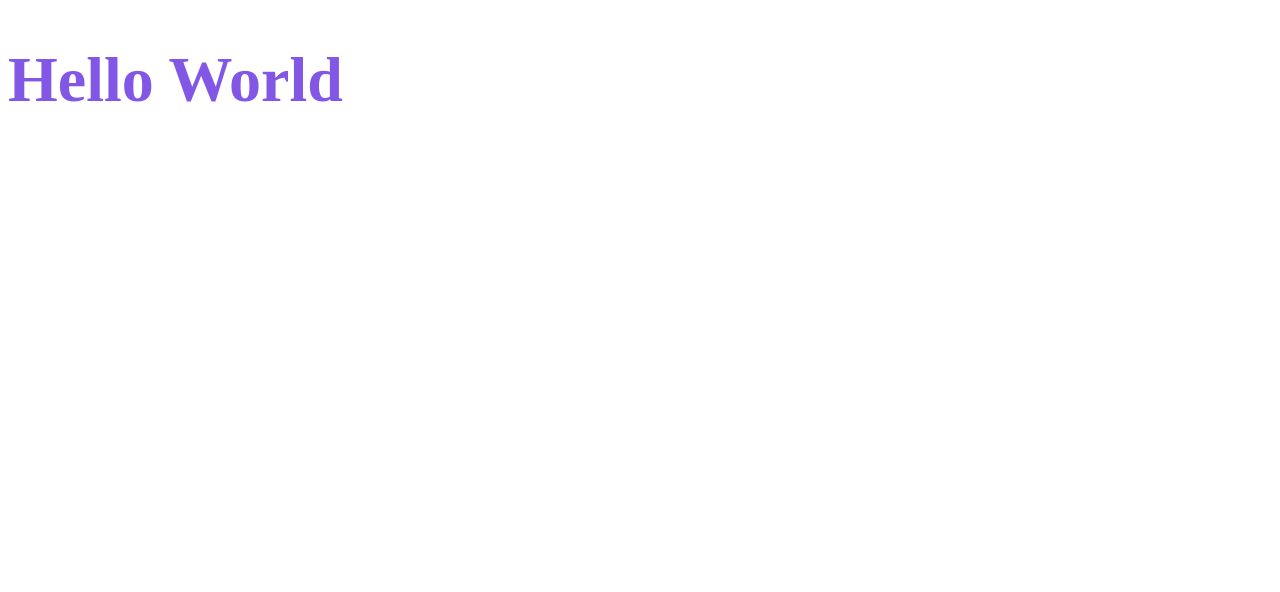
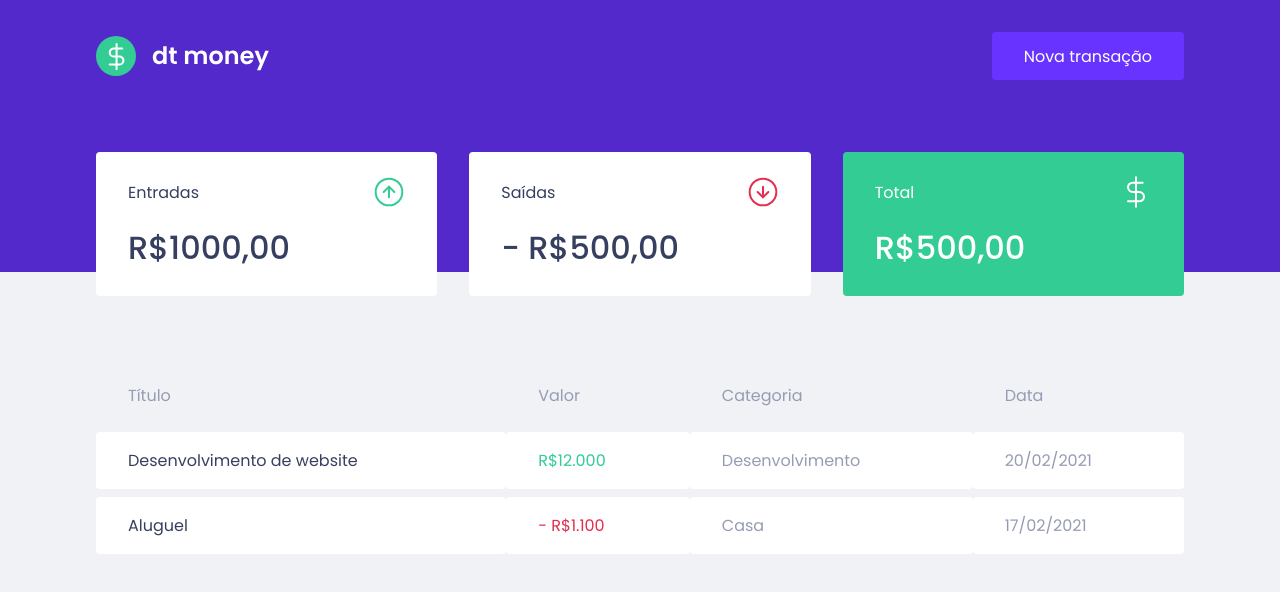
Before and after one commit to JosueCombatSerafim/dtmoney, a React (Create React App) app: page / in a window 1280 px wide. Shown: the top 592 px of the page. Built offline with nearby package versions, Linux system fonts and the light colour scheme.

Commit message:
feat: build header and dashboard

```diff
--- a/public/index.html
+++ b/public/index.html
@@ -1,9 +1,14 @@
 <!DOCTYPE html>
 <html lang="en">
   <head>
+    <link rel="preconnect" href="https://fonts.googleapis.com">
+    <link rel="preconnect" href="https://fonts.gstatic.com" crossorigin>
+
     <meta charset="utf-8" />
     <meta name="viewport" content="width=device-width, initial-scale=1" />
 
+    <link rel="shortcut icon" href="favicon.png" type="image/png">
+    <link href="https://fonts.googleapis.com/css2?family=Poppins:wght@400;500;600&display=swap" rel="stylesheet">
     <title>dtmoney</title>
   </head>
   <body>
--- a/src/App.tsx
+++ b/src/App.tsx
@@ -1,14 +1,13 @@
-import styled from "styled-components";
-
-const Title = styled.h1`
-  font-size: 64px;
-  color: #8257e6;
-`;
+import { Dashboard } from "./components/Dashboard";
+import { Header } from "./components/Header";
+import { GlobalStyle } from "./styles/global";
 
 export function App() {
   return (
-    <div className="App">
-      <Title className="title">Hello World</Title>
-    </div>
+    <>
+      <Header />
+      <Dashboard />
+      <GlobalStyle />
+    </>
   );
 }
--- /dev/null
+++ b/src/components/Dashboard/index.tsx
@@ -0,0 +1,12 @@
+import { Summary } from "../Summary";
+import { TransactionsTable } from "../TransactionsTable";
+import { Container } from "./styles";
+
+export function Dashboard() {
+  return (
+    <Container>
+      <Summary />
+      <TransactionsTable />
+    </Container>
+  );
+}
--- /dev/null
+++ b/src/components/Dashboard/styles.ts
@@ -0,0 +1,7 @@
+import styled from "styled-components";
+
+export const Container = styled.main`
+  max-width: 1120px;
+  margin: 0 auto;
+  padding: 2.5rem 1rem;
+`;
--- /dev/null
+++ b/src/components/Header/index.tsx
@@ -0,0 +1,13 @@
+import logoImg from "../../assets/Logo.svg";
+import { Container, Content } from "./styles";
+
+export function Header() {
+  return (
+    <Container>
+      <Content>
+        <img src={logoImg} alt="de money" />
+        <button type="button">Nova transação</button>
+      </Content>
+    </Container>
+  );
+}
--- /dev/null
+++ b/src/components/Header/styles.ts
@@ -0,0 +1,31 @@
+import styled from "styled-components";
+
+export const Container = styled.header`
+  background: var(--blue);
+`;
+
+export const Content = styled.div`
+  max-width: 1120px;
+  margin: 0 auto;
+
+  padding: 2rem 1rem 12rem;
+  display: flex;
+  align-items: center;
+  justify-content: space-between;
+
+  button {
+    font-size: 1rem;
+    color: #fff;
+    background: var(--blue-light);
+    border: 0;
+    padding: 0 2rem;
+    border-radius: 0.25rem;
+    height: 3rem;
+
+    transition: filter 0.2s;
+
+    &:hover {
+      filter: brightness(0.9);
+    }
+  }
+`;
--- /dev/null
+++ b/src/components/Summary/index.tsx
@@ -0,0 +1,32 @@
+import { Container } from "./styles";
+import incomeImg from "../../assets/Entradas.svg";
+import outcomeImg from "../../assets/Saídas.svg";
+import totalImg from "../../assets/Total.svg";
+
+export function Summary() {
+  return (
+    <Container>
+      <div>
+        <header>
+          <p>Entradas</p>
+          <img src={incomeImg} alt="Entradas" />
+        </header>
+        <strong>R$1000,00</strong>
+      </div>
+      <div>
+        <header>
+          <p>Saídas</p>
+          <img src={outcomeImg} alt="Saídas" />
+        </header>
+        <strong>- R$500,00</strong>
+      </div>
+      <div className="highlight-background">
+        <header>
+          <p>Total</p>
+          <img src={totalImg} alt="Total" />
+        </header>
+        <strong>R$500,00</strong>
+      </div>
+    </Container>
+  );
+}
--- /dev/null
+++ b/src/components/Summary/styles.ts
@@ -0,0 +1,34 @@
+import styled from "styled-components";
+
+export const Container = styled.div`
+  display: grid;
+  grid-template-columns: repeat(3, 1fr);
+  gap: 2rem;
+  margin-top: -10rem;
+
+  div {
+    background: var(--shape);
+    padding: 1.5rem 2rem;
+    border-radius: 0.25rem;
+    color: var(--text-title);
+
+    header {
+      display: flex;
+      align-items: center;
+      justify-content: space-between;
+    }
+
+    strong {
+      display: block;
+      margin-top: 1rem;
+      font-size: 2rem;
+      font-weight: 500;
+      line-height: 3rem;
+    }
+
+    &.highlight-background {
+      background: var(--green);
+      color: #fff;
+    }
+  }
+`;
--- /dev/null
+++ b/src/components/TransactionsTable/index.tsx
@@ -0,0 +1,33 @@
+import { Container } from "./styles";
+
+export function TransactionsTable() {
+  return (
+    <Container>
+      <table>
+        <thead>
+          <tr>
+            <th>Título</th>
+            <th>Valor</th>
+            <th>Categoria</th>
+            <th>Data</th>
+          </tr>
+        </thead>
+
+        <tbody>
+          <tr>
+            <td>Desenvolvimento de website</td>
+            <td className="deposit">R$12.000</td>
+            <td>Desenvolvimento</td>
+            <td>20/02/2021</td>
+          </tr>
+          <tr>
+            <td>Aluguel</td>
+            <td className="withdraw">- R$1.100</td>
+            <td>Casa</td>
+            <td>17/02/2021</td>
+          </tr>
+        </tbody>
+      </table>
+    </Container>
+  );
+}
--- /dev/null
+++ b/src/components/TransactionsTable/styles.ts
@@ -0,0 +1,39 @@
+import styled from "styled-components";
+
+export const Container = styled.div`
+  margin-top: 4rem;
+
+  table {
+    width: 100%;
+    border-spacing: 0 0.5rem;
+
+    th {
+      color: var(--text-body);
+      font-weight: 400;
+      padding: 1rem 2rem;
+      text-align: left;
+      line-height: 1.5rem;
+    }
+
+    td {
+      padding: 1rem 2rem;
+      border: 0;
+      background: var(--shape);
+      color: var(--text-body);
+
+      border-radius: 0.25rem;
+
+      &:first-child {
+        color: var(--text-title);
+      }
+
+      &.deposit {
+        color: var(--green);
+      }
+
+      &.withdraw {
+        color: var(--red);
+      }
+    }
+  }
+`;
--- /dev/null
+++ b/src/styles/global.ts
@@ -0,0 +1,57 @@
+import { createGlobalStyle } from "styled-components";
+
+export const GlobalStyle = createGlobalStyle`
+    :root {
+        --red: #e52e4d;
+        --green: #33cc95;
+        --blue: #5429cc;
+
+        --blue-light: #6933ff;
+
+        --text-title: #363f5f;
+        --text-body: #969cb3;
+
+        --background: #f0f2f5;
+        --shape:#ffffff;
+    }
+
+    * {
+        margin: 0;
+        padding: 0;
+        box-sizing: border-box;
+    }
+
+    html {
+        // font-size: 16px; (Desktop) Padrão
+        @media (max-width: 1080px) {
+            font-size: 93.75%; // 15px
+        }
+
+        @media (max-width: 720px) {
+            font-size: 87.5%; // 14px
+        }
+    }
+
+    body {
+        background: var(--background);
+        -webkit-font-smoothing: antialiased;
+    }
+
+    body, input, textarea, button {
+        font-family: "Poppins", sans-serif;
+        font-weight: 400;
+    }
+
+    h1, h2 , h3 , h4 , h5 , h6 , strong {
+        font-weight: 600;
+    }
+
+    button {
+        cursor: pointer;
+    }
+
+    [disabled] {
+        opacity: 0.6;
+        cursor: not-allowed;
+    }
+`;
```
